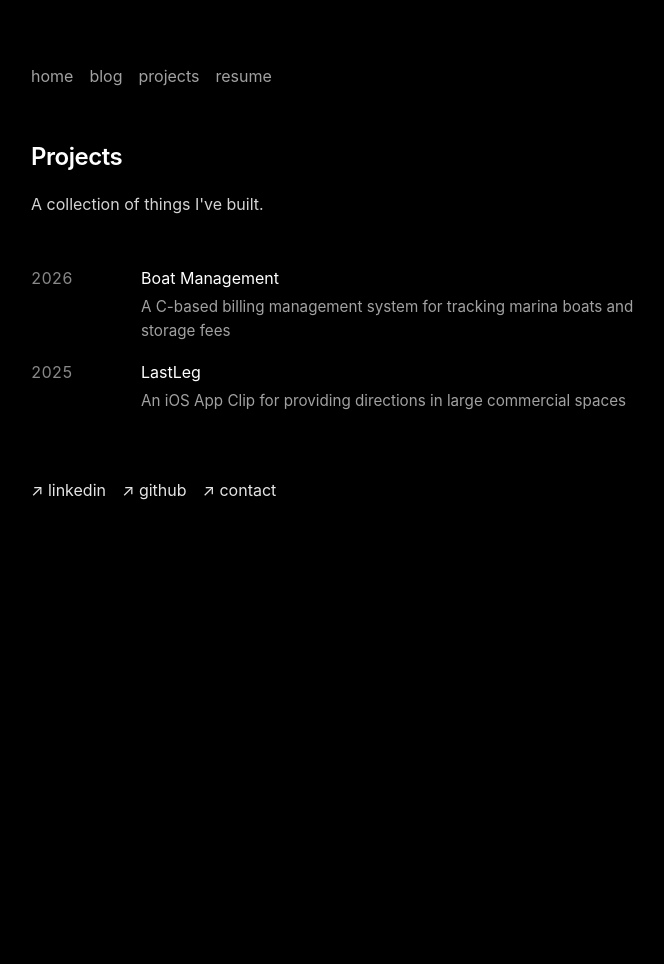
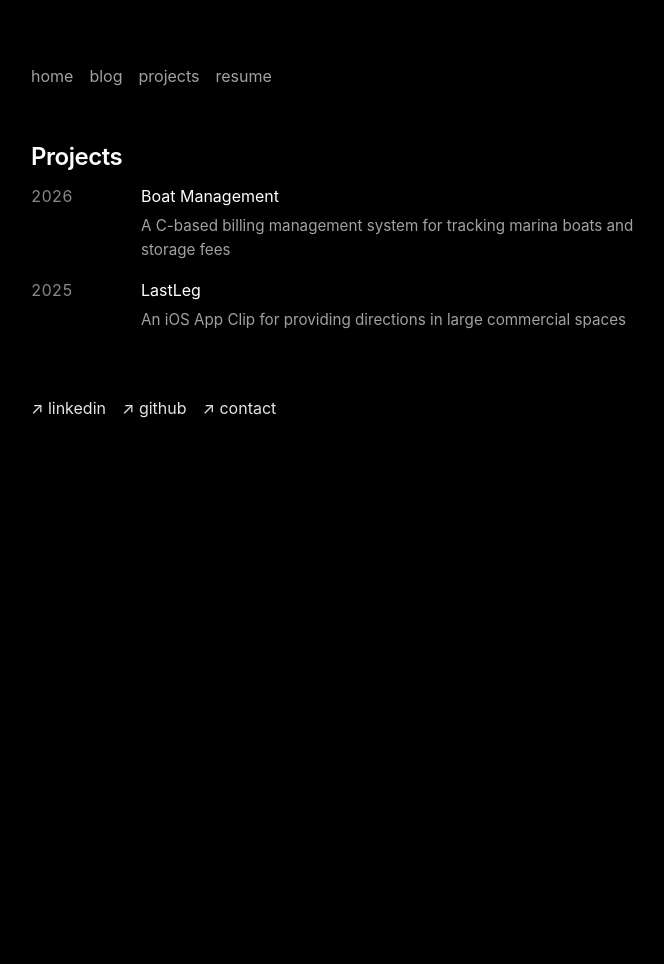
Before and after one commit to souttoa/souttoa.github.io, a Jekyll site: the page built from projects.html, in a window 1280 px wide. Shown: the whole page, without its empty margins (289-953 px from the left). Built offline with Jekyll 4.4.1, drawn with Linux system fonts in a browser that asks for light colours.

Commit message:
Remove bio paragraph from projects section
Removed the bio paragraph from the projects section.

```diff
--- a/projects.html
+++ b/projects.html
@@ -4,9 +4,6 @@ title: Projects
 ---
 <section id="header">
     <h1>Projects</h1>
-    <p class="bio">
-        A collection of things I've built.
-    </p>
 </section>
 
 <section id="project-list">
```
